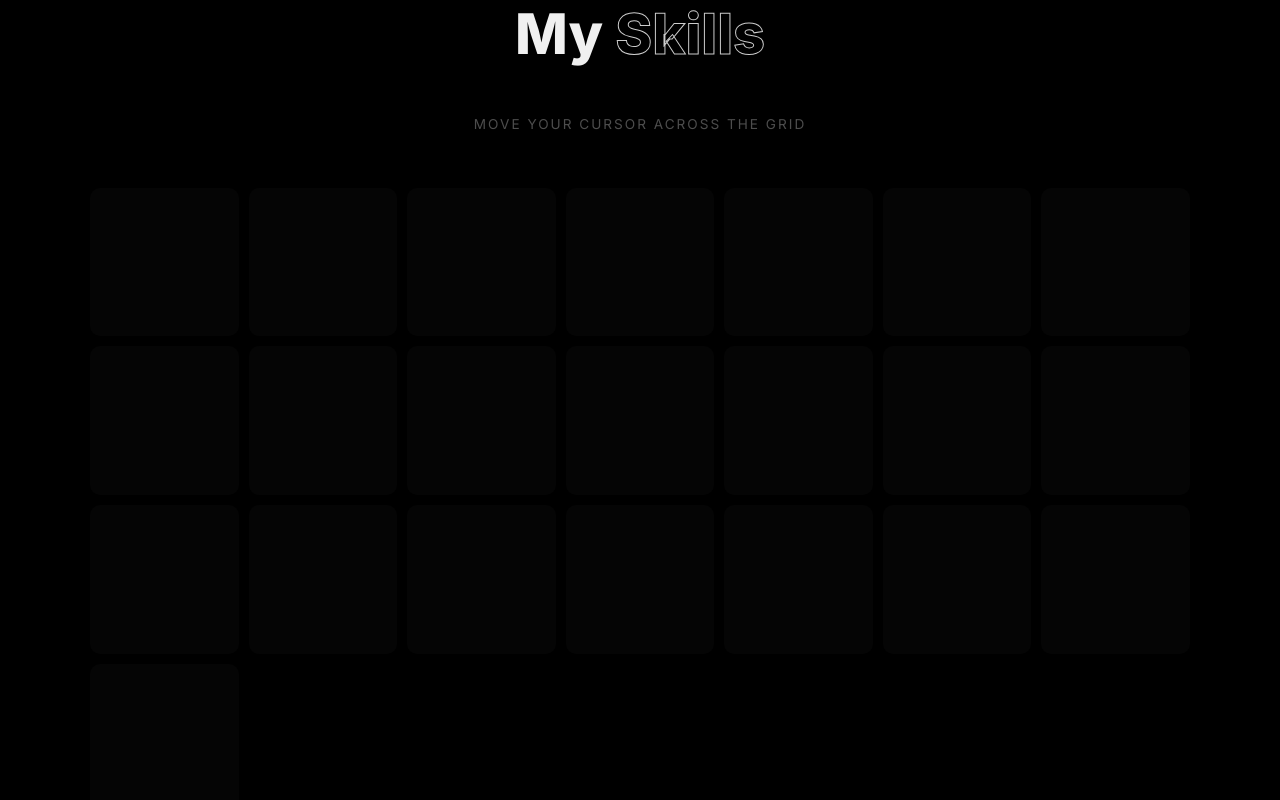
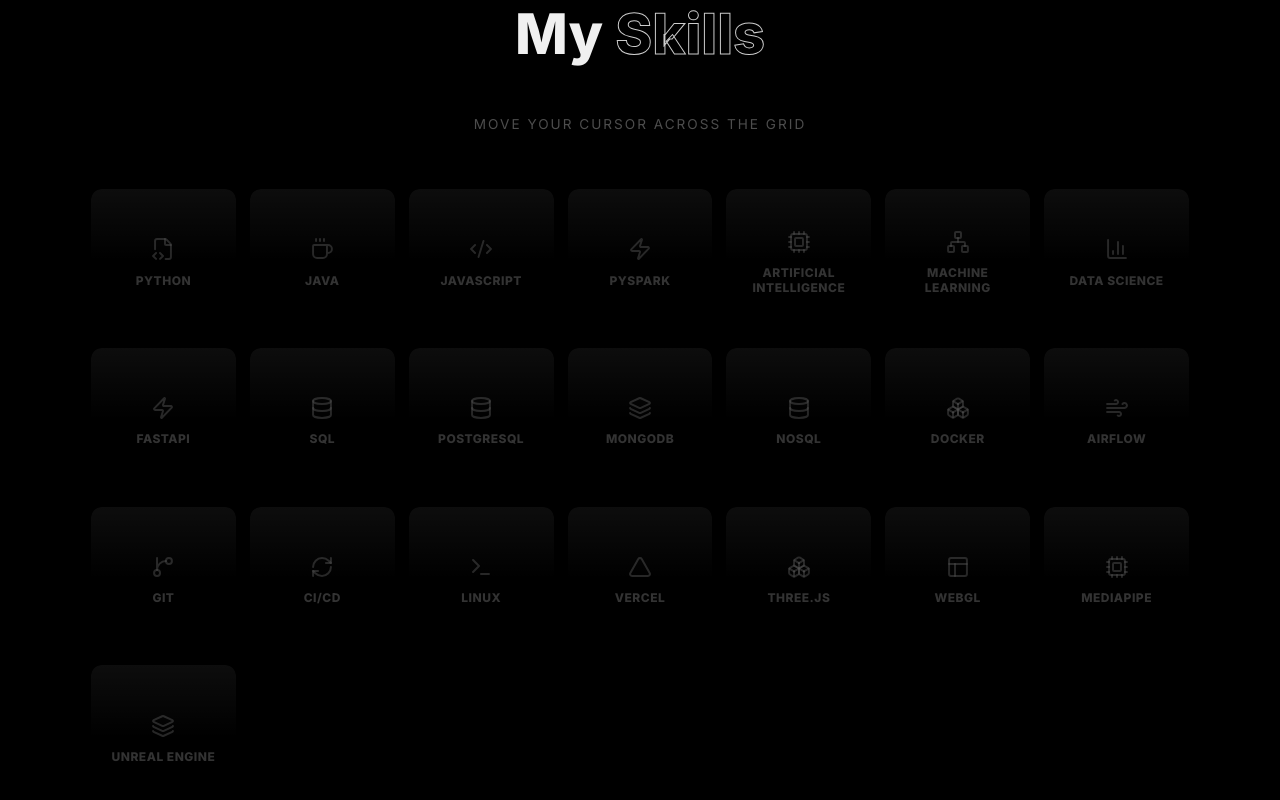
Before and after one commit to suprit-4618/PORTFOLIO-, a React app: page / in a window 1280 px wide. Shown: the part 3026-3826 px from the top of the page. Built offline with nearby package versions, Linux system fonts and the light colour scheme; the HTML template or start-up script is replaced by a standard one.

Commit message:
Finalize Skills UI with flashlight reveal effect and professional Lucide icons

```diff
--- a/src/components/Skills.css
+++ b/src/components/Skills.css
@@ -32,59 +32,61 @@
 .skills-grid {
   display: grid;
   grid-template-columns: repeat(auto-fill, minmax(140px, 1fr));
-  gap: 10px;
+  gap: 12px;
   position: relative;
 }
 
 /* ── Individual Cube ─────────────────────────────────────────── */
 .skill-cube {
-  --glow: 0;      /* 0–1, driven by JS mouse distance */
-  --cx: 50%;      /* cursor X relative to card, for the inner gradient */
-  --cy: 50%;
+  --glow: 0;      /* 0–1, set by JS */
+  --cx: 50%;      /* cursor X relative to card */
+  --cy: 50%;      /* cursor Y relative to card */
   --color: 139, 92, 246;
 
   position: relative;
   aspect-ratio: 1 / 1;
-  border-radius: 10px;
+  border-radius: 12px;
   overflow: hidden;
-  cursor: default;
+  cursor: pointer;
 
-  /*
-   * DEFAULT STATE: nearly invisible
-   * The cube exists geometrically (holds grid space) but is essentially dark.
-   * border-color and box-shadow are all near-zero opacity driven by --glow.
-   */
-  background: rgba(255, 255, 255, 0.02);
-  border: 1px solid rgba(var(--color), calc(var(--glow) * 0.5));
+  /* Hidden until hovered (Flashlight effect) */
+  background: rgba(var(--color), calc(var(--glow) * 0.15));
+  border: 1px solid rgba(var(--color), calc(var(--glow) * 0.4));
+  opacity: calc(0.05 + var(--glow) * 0.95);
+  transform: scale(calc(0.96 + var(--glow) * 0.04));
+
+  /* Glow/Atmosphere */
   box-shadow:
-    0 0 0 0 rgba(var(--color), 0),
-    0 0 calc(var(--glow) * 40px) calc(var(--glow) * 4px) rgba(var(--color), calc(var(--glow) * 0.12)),
-    inset 0 1px 0 rgba(255, 255, 255, calc(var(--glow) * 0.08));
+    0 0 40px rgba(var(--color), calc(var(--glow) * 0.2)),
+    inset 0 0 15px rgba(var(--color), calc(var(--glow) * 0.1));
 
   transition:
-    border-color 0.12s ease,
-    box-shadow 0.12s ease,
-    transform 0.15s ease;
-
-  /* Slight scale-up when the cube lights up */
-  transform: scale(calc(1 + var(--glow) * 0.04));
+    background 0.2s ease,
+    border-color 0.2s ease,
+    transform 0.1s ease-out,
+    opacity 0.2s ease;
 }
 
-/* ── Proximity glow fill ─────────────────────────────────────── */
+/* Popping scale when directly under cursor */
+.skill-cube:hover {
+  z-index: 10;
+}
+
+/* ── Proximity glow overlay ──────────────────────────────────── */
 .cube-glow {
   position: absolute;
   inset: 0;
-  /* Radial gradient centred on cursor position within the card */
   background: radial-gradient(
-    120px circle at var(--cx) var(--cy),
-    rgba(var(--color), calc(var(--glow) * 0.28)),
+    160px circle at var(--cx) var(--cy),
+    rgba(var(--color), calc(var(--glow) * 0.35)),
     transparent 70%
   );
   pointer-events: none;
   z-index: 0;
+  transition: background 0.05s ease;
 }
 
-/* Flashing animated border gradient on hover */
+/* Outer box glow */
 .skill-cube::after {
   content: '';
   position: absolute;
@@ -93,16 +95,15 @@
   padding: 1px;
   background: linear-gradient(
     135deg,
-    rgba(var(--color), calc(var(--glow) * 0.8)),
-    transparent 60%
+    rgba(var(--color), calc(var(--glow) * 0.6)),
+    transparent
   );
   -webkit-mask: linear-gradient(#fff 0 0) content-box, linear-gradient(#fff 0 0);
   mask: linear-gradient(#fff 0 0) content-box, linear-gradient(#fff 0 0);
   -webkit-mask-composite: xor;
   mask-composite: exclude;
   pointer-events: none;
-  opacity: calc(var(--glow) * 1.2);
-  transition: opacity 0.12s ease;
+  transition: background 0.1s ease;
 }
 
 /* ── Card body ───────────────────────────────────────────────── */
@@ -114,48 +115,33 @@
   flex-direction: column;
   align-items: center;
   justify-content: center;
-  padding: 1rem 0.75rem;
-  gap: 0.35rem;
-}
-
-/*
- * Text is INVISIBLE by default.
- * It fades in proportionally as --glow increases.
- */
-.cube-category {
-  font-size: 0.55rem;
-  font-weight: 700;
-  letter-spacing: 1.5px;
-  text-transform: uppercase;
-  color: rgba(var(--color), 1);
-  /* opacity tied purely to --glow */
-  opacity: calc(var(--glow) * 1);
-  transition: opacity 0.1s ease;
-  text-align: center;
+  padding: 1rem 0.5rem;
+  gap: 0.6rem;
 }
 
 .cube-icon {
-  width: 40px;
-  height: 40px;
-  object-fit: contain;
-  opacity: calc(var(--glow) * 1);
-  transition: opacity 0.1s ease, transform 0.2s ease;
-  transform: scale(calc(0.8 + var(--glow) * 0.2));
-  z-index: 2;
+  font-size: 1.8rem;
+  color: rgba(255, 255, 255, calc(0.5 + var(--glow) * 0.5));
+  filter: drop-shadow(0 0 10px rgba(var(--color), calc(var(--glow) * 0.6)));
+  opacity: calc(0.3 + var(--glow) * 0.7);
+  transition: opacity 0.2s, transform 0.2s;
+  transform: scale(calc(0.85 + var(--glow) * 0.15));
+  display: flex;
+  align-items: center;
+  justify-content: center;
 }
 
 .cube-name {
-  font-size: 0.9rem;
-  font-weight: 600;
-  color: rgba(255, 255, 255, 1);
-  opacity: calc(var(--glow) * 1.2);
-  letter-spacing: 0.3px;
-  line-height: 1.3;
+  font-size: 0.75rem;
+  font-weight: 700;
+  letter-spacing: 0.5px;
+  text-transform: uppercase;
+  color: rgba(255, 255, 255, calc(0.2 + var(--glow) * 0.8));
   text-align: center;
-  transition: opacity 0.1s ease;
+  transition: color 0.2s;
 }
 
-/* ── Sheen (top gloss reflection, also gated by --glow) ──────── */
+/* ── Sheen (top-left gloss reflection) ───────────────────────── */
 .cube-sheen {
   position: absolute;
   top: 0;
@@ -164,7 +150,7 @@
   height: 50%;
   background: linear-gradient(
     to bottom,
-    rgba(255, 255, 255, calc(var(--glow) * 0.06)),
+    rgba(255, 255, 255, 0.05),
     transparent
   );
   border-radius: 10px 10px 0 0;
--- a/src/components/Skills.jsx
+++ b/src/components/Skills.jsx
@@ -1,51 +1,63 @@
 import React, { useRef, useCallback } from 'react';
 import { motion } from 'framer-motion';
+import {
+  Terminal,
+  Database,
+  Zap,
+  Wind,
+  GitBranch,
+  RefreshCw,
+  Triangle,
+  Boxes,
+  Layout,
+  Layers,
+  Cpu,
+  BarChart3,
+  Network,
+  Code2,
+  FileCode2,
+  Coffee
+} from 'lucide-react';
 import './Skills.css';
 
 // ─── Skills Data ──────────────────────────────────────────────────────────────
 const SKILLS = [
-  // Languages
-  { name: 'Python',       category: 'Languages', icon: 'python' },
-  { name: 'Java',         category: 'Languages', icon: 'openjdk' },
-  { name: 'JavaScript',   category: 'Languages', icon: 'javascript' },
-  { name: 'PySpark',      category: 'Languages', icon: 'apachespark' },
+  { name: 'Python', category: 'Languages', icon: <FileCode2 size={28} /> },
+  { name: 'Java', category: 'Languages', icon: <Coffee size={28} /> },
+  { name: 'JavaScript', category: 'Languages', icon: <Code2 size={28} /> },
+  { name: 'PySpark', category: 'Languages', icon: <Zap size={28} /> },
 
-  // AI / ML & Data
-  { name: 'Artificial Intelligence', category: 'AI / ML & Data', icon: null },
-  { name: 'Machine Learning', category: 'AI / ML & Data', icon: null },
-  { name: 'Data Science', category: 'AI / ML & Data', icon: null },
+  { name: 'Artificial Intelligence', category: 'AI / ML', icon: <Cpu size={28} /> },
+  { name: 'Machine Learning', category: 'AI / ML', icon: <Network size={28} /> },
+  { name: 'Data Science', category: 'AI / ML', icon: <BarChart3 size={28} /> },
 
-  // Backend & APIs
-  { name: 'FastAPI',      category: 'Backend & APIs', icon: 'fastapi' },
+  { name: 'FastAPI', category: 'Backend', icon: <Zap size={28} /> },
 
-  // Databases
-  { name: 'SQL',          category: 'Databases', icon: 'postgresql' },
-  { name: 'PostgreSQL',   category: 'Databases', icon: 'postgresql' },
-  { name: 'MongoDB',      category: 'Databases', icon: 'mongodb' },
-  { name: 'NoSQL',        category: 'Databases', icon: null },
+  { name: 'SQL', category: 'Databases', icon: <Database size={28} /> },
+  { name: 'PostgreSQL', category: 'Databases', icon: <Database size={28} /> },
+  { name: 'MongoDB', category: 'Databases', icon: <Layers size={28} /> },
+  { name: 'NoSQL', category: 'Databases', icon: <Database size={28} /> },
 
-  // Tools & Platforms
-  { name: 'Docker',       category: 'Tools & Platforms', icon: 'docker' },
-  { name: 'Airflow',      category: 'Tools & Platforms', icon: 'apacheairflow' },
-  { name: 'Git',          category: 'Tools & Platforms', icon: 'git' },
-  { name: 'CI/CD',        category: 'Tools & Platforms', icon: null },
-  { name: 'Linux',        category: 'Tools & Platforms', icon: 'linux' },
-  { name: 'Vercel',       category: 'Tools & Platforms', icon: 'vercel' },
+  { name: 'Docker', category: 'Tools', icon: <Boxes size={28} /> },
+  { name: 'Airflow', category: 'Tools', icon: <Wind size={28} /> },
+  { name: 'Git', category: 'Tools', icon: <GitBranch size={28} /> },
+  { name: 'CI/CD', category: 'Tools', icon: <RefreshCw size={28} /> },
+  { name: 'Linux', category: 'Tools', icon: <Terminal size={28} /> },
+  { name: 'Vercel', category: 'Tools', icon: <Triangle size={28} /> },
 
-  // Simulation, 3D & Web Graphics
-  { name: 'Three.js',     category: 'Simulation, 3D & Web Graphics', icon: 'three.js' },
-  { name: 'WebGL',        category: 'Simulation, 3D & Web Graphics', icon: 'webgl' },
-  { name: 'MediaPipe',    category: 'Simulation, 3D & Web Graphics', icon: 'google' },
-  { name: 'Unreal Engine', category: 'Simulation, 3D & Web Graphics', icon: 'unrealengine' },
+  { name: 'Three.js', category: '3D & Graphics', icon: <Boxes size={28} /> },
+  { name: 'WebGL', category: '3D & Graphics', icon: <Layout size={28} /> },
+  { name: 'MediaPipe', category: '3D & Graphics', icon: <Cpu size={28} /> },
+  { name: 'Unreal Engine', category: '3D & Graphics', icon: <Layers size={28} /> },
 ];
 
 const CATEGORY_COLORS = {
-  'Languages':                    '139, 92, 246',   // violet
-  'AI / ML & Data':               '236, 72, 153',   // pink
-  'Backend & APIs':               '6, 182, 212',    // cyan
-  'Databases':                    '251, 146, 60',   // orange
-  'Tools & Platforms':            '52, 211, 153',   // emerald
-  'Simulation, 3D & Web Graphics':'248, 113, 113',  // red
+  'Languages':    '139, 92, 246',   // violet
+  'AI / ML':      '236, 72, 153',   // pink
+  'Backend':      '6, 182, 212',    // cyan
+  'Databases':    '251, 146, 60',   // orange
+  'Tools':        '52, 211, 153',   // emerald
+  '3D & Graphics':'248, 113, 113',  // red
 };
 
 // ─── Component ────────────────────────────────────────────────────────────────
@@ -126,16 +138,8 @@
 
                 {/* Card content */}
                 <div className="cube-body">
-                  {skill.icon ? (
-                    <img
-                      src={`https://cdn.simpleicons.org/${skill.icon}/white`}
-                      alt={skill.name}
-                      className="cube-icon"
-                    />
-                  ) : (
-                    <span className="cube-name">{skill.name}</span>
-                  )}
-                  <span className="cube-category">{skill.category}</span>
+                  <div className="cube-icon">{skill.icon}</div>
+                  <span className="cube-name">{skill.name}</span>
                 </div>
 
                 {/* Sheen */}
```
